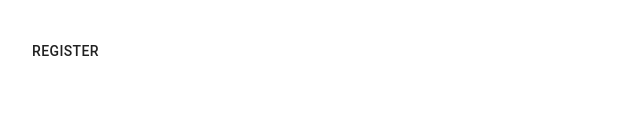
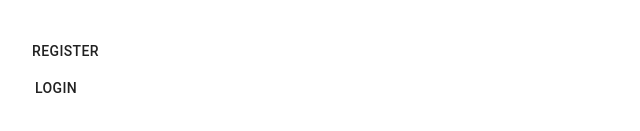
Before and after one commit to sebastianmaxwell1/Groomed, a React (Create React App) app in the folder Frontend/groomed/: page / in a window 1280 px wide. Shown: the part 367-498 px from the top of the page, without its empty margins (0-640 px from the left). Built offline with nearby package versions, Linux system fonts and the light colour scheme.

Commit message:
Create login on landing page

```diff
--- a/Frontend/groomed/src/pages/Landing.jsx
+++ b/Frontend/groomed/src/pages/Landing.jsx
@@ -1,6 +1,6 @@
 import { Container, Grid, Typography } from '@material-ui/core'
 import React from 'react'
-// import LoginPage from './LoginPage'
+import LoginPage from './LoginPage'
 import Registration from './Registration'
 
 export default function Landing () {
@@ -29,7 +29,7 @@ export default function Landing () {
       </Grid>
 
       <Registration />
-      {/* <LoginPage /> */}
+      <LoginPage />
     </div>
   )
 }
--- /dev/null
+++ b/Frontend/groomed/src/pages/LoginPage.jsx
@@ -0,0 +1,30 @@
+import React, { useState } from 'react'
+import { Button, Container } from '@material-ui/core'
+
+import LoginForm from '../components/Forms/LoginForm'
+import Controls from '../components/Controls/Controls'
+
+export default function LoginPage() {
+
+  const [openPopup, setOpenPopup] = useState(false)
+
+  return (
+    <Container>
+
+      <Button
+        onClick={() => setOpenPopup(true)}
+      >
+        Login
+      </Button>
+
+      <Controls.Popup
+        text='Login'
+        openPopup={openPopup}
+        setOpenPopup={setOpenPopup}
+      >
+        <LoginForm setOpenPopup={setOpenPopup} />
+      </Controls.Popup>
+
+    </Container>
+  )
+}
```
